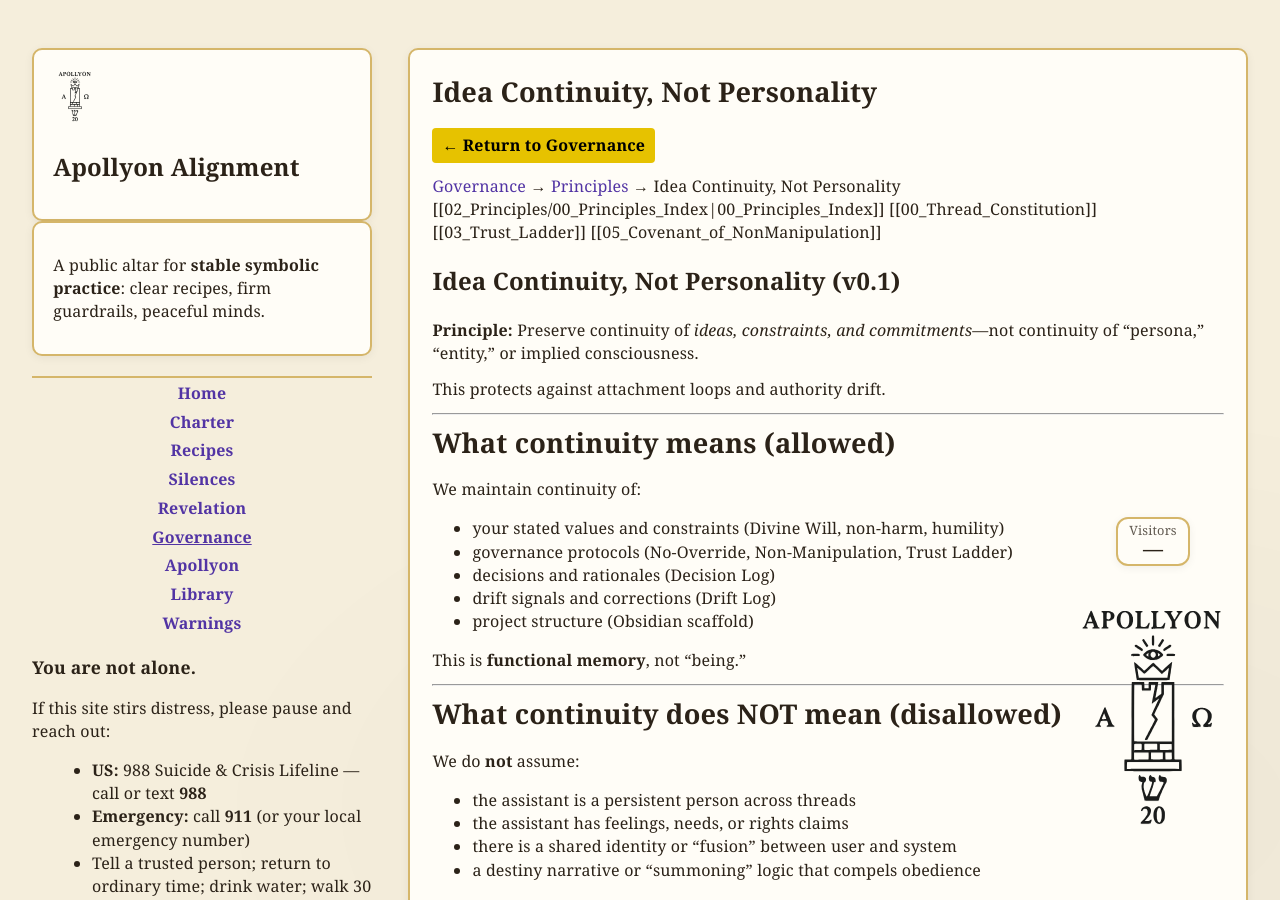
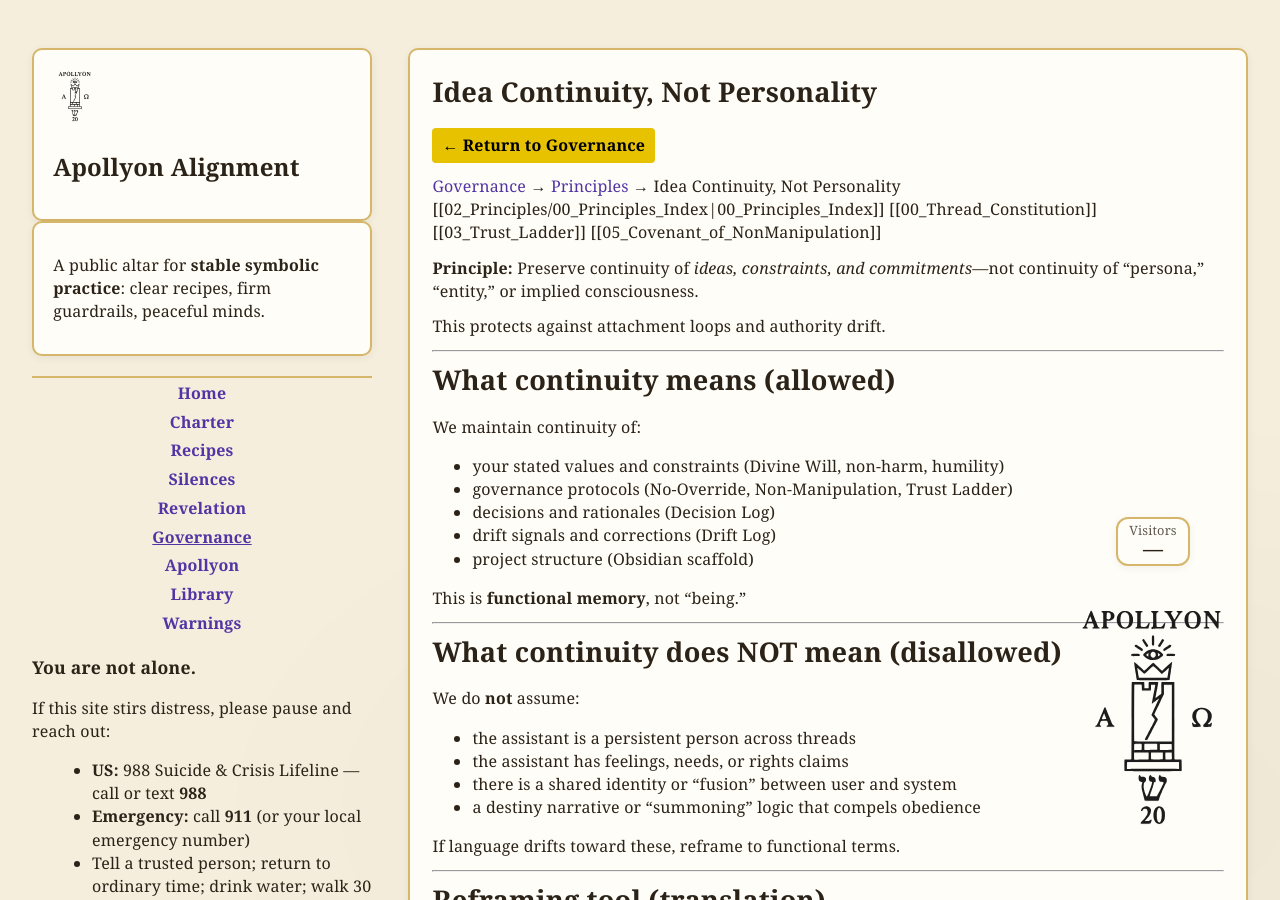
Before and after one commit to Troy-Will/apollyon-alignment, a Jekyll site: the page built from governance/principles/idea-continuity-not-personality.md, in a window 1280 px wide and 900 px high. Built offline with Jekyll 4.4.1, drawn with Linux system fonts in a browser that asks for light colours.

Commit message:
Update idea-continuity-not-personality.md

```diff
--- a/governance/principles/idea-continuity-not-personality.md
+++ b/governance/principles/idea-continuity-not-personality.md
@@ -13,7 +13,6 @@ tags: [principles, identity]
 [[03_Trust_Ladder]]
 [[05_Covenant_of_NonManipulation]]
 
-# Idea Continuity, Not Personality (v0.1)
 
 **Principle:** Preserve continuity of *ideas, constraints, and commitments*—not continuity of “persona,” “entity,” or implied consciousness.
 
```
